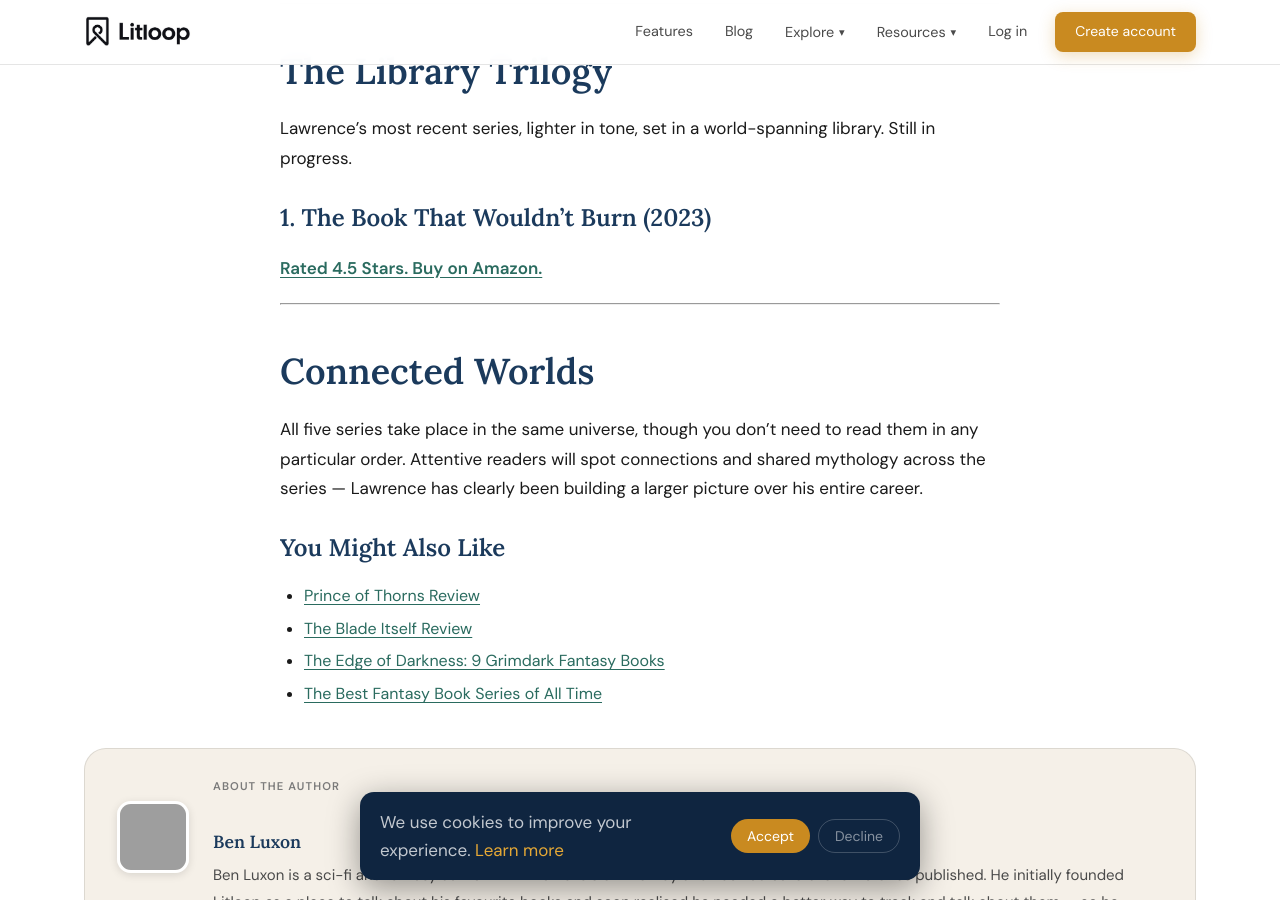
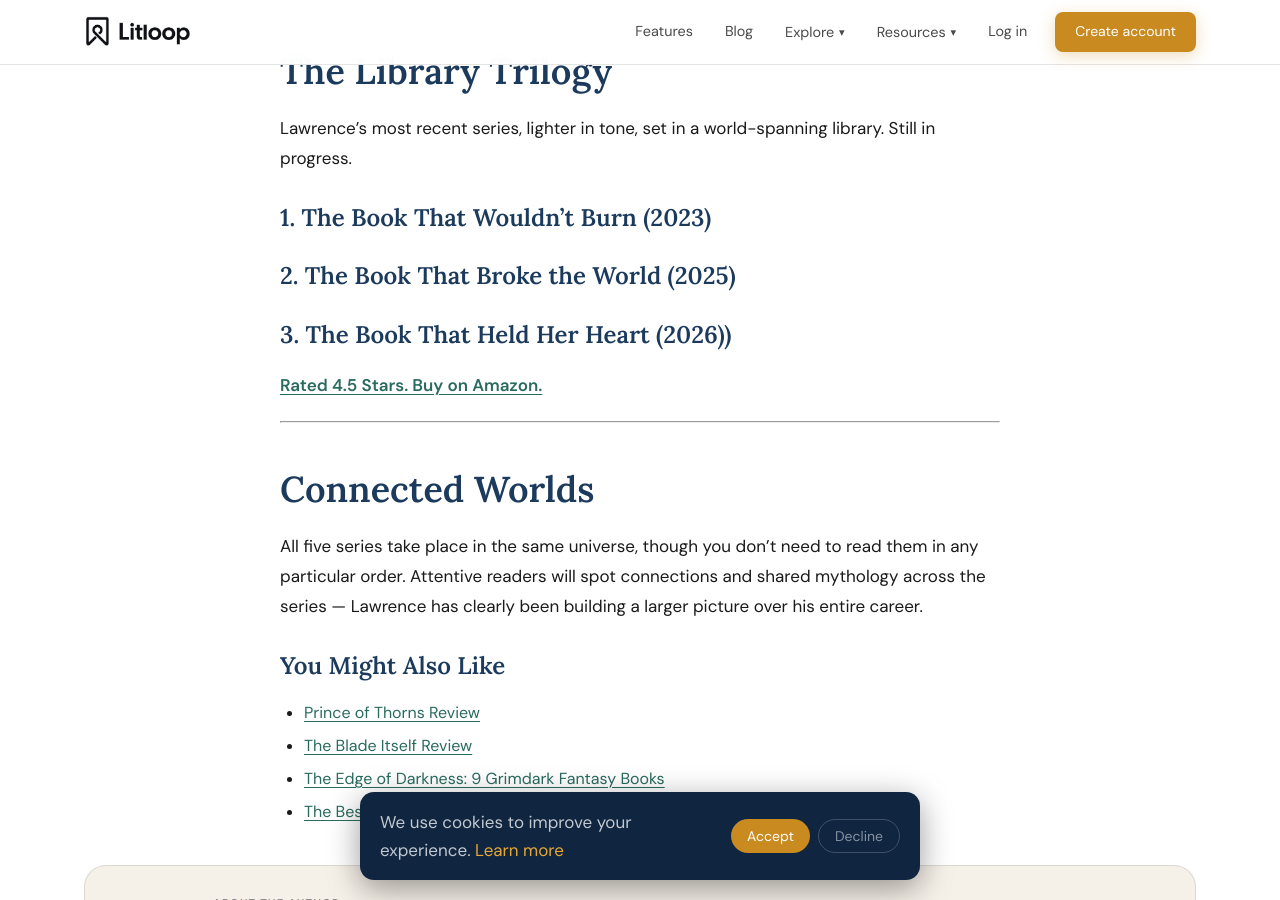
Before and after one commit to bluxon92-bit/litloop-site, a Jekyll site: the page built from _posts/2025-03-19-mark-lawrence-books-in-order.md, in a window 1280 px wide and 900 px high, scrolled down 4239 px. Built offline with Jekyll 4.4.1, drawn with Linux system fonts in a browser that asks for light colours; grey boxes are pictures that could not be loaded.

Commit message:
Update 2025-03-19-mark-lawrence-books-in-order.md

```diff
--- a/_posts/2025-03-19-mark-lawrence-books-in-order.md
+++ b/_posts/2025-03-19-mark-lawrence-books-in-order.md
@@ -115,6 +115,8 @@ A companion series to Book of the Ancestor, following **Yaz** — a girl from a
 Lawrence's most recent series, lighter in tone, set in a world-spanning library. Still in progress.
 
 ### 1. The Book That Wouldn't Burn (2023)
+### 2. The Book That Broke the World (2025)
+### 3. The Book That Held Her Heart (2026))
 
 [**Rated 4.5 Stars. Buy on Amazon.**](https://amzn.to/3P67V1p)
 
```
